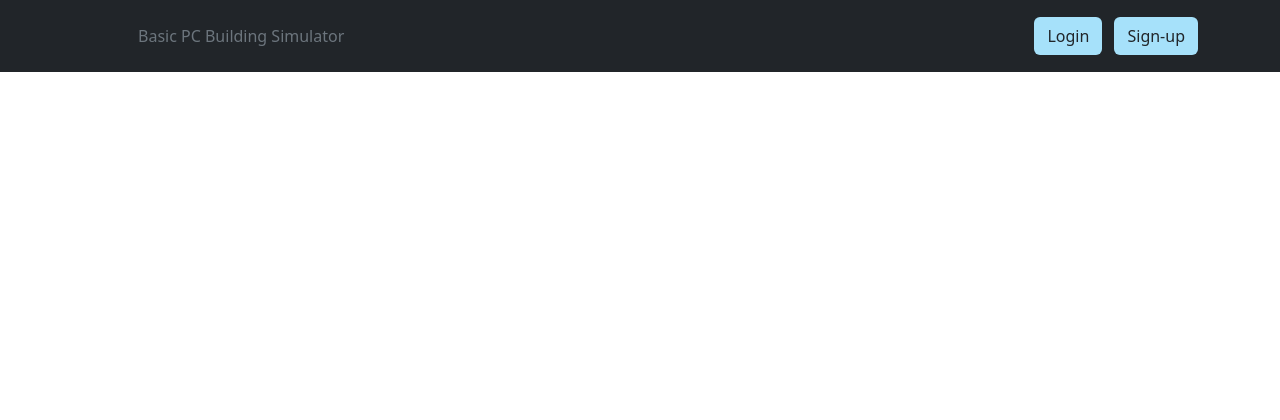
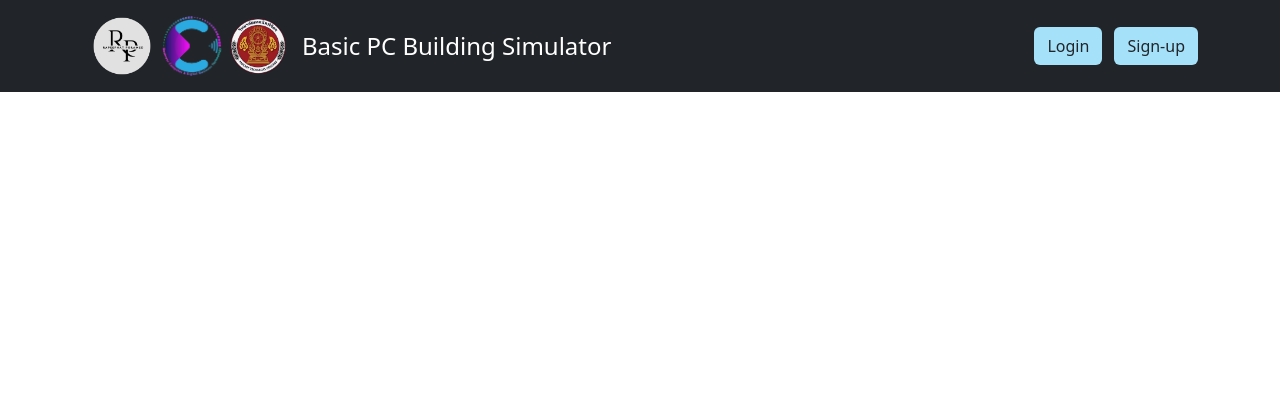
Before and after one commit to MashiroX00/PC-Building, a PHP site: page / in a window 1280 px wide. Shown: the top 420 px of the page. Run offline with PHP 8.4, Linux system fonts and the light colour scheme.

Commit message:
Main menu color

```diff
--- a/Navheader.php
+++ b/Navheader.php
@@ -2,11 +2,17 @@
     <div class="container">
       <div class="d-flex flex-wrap align-items-center justify-content-center justify-content-lg-start">
         <a href="/" class="d-flex align-items-center mb-2 mb-lg-0 text-white text-decoration-none">
-          <svg class="bi me-2" width="40" height="32" role="img" aria-label="Bootstrap"><use xlink:href="#bootstrap"></use></svg>
+          <img src="./src/assets/RapeeMEd2-removebg-preview (1).png" alt="" class="bi me-0" width="80" height="60" role="img"">
+        </a>
+        <a href="/" class="d-flex align-items-center mb-2 mb-lg-0 text-white text-decoration-none">
+          <img src="./src/assets/รูปโลโก้แผนก.png" alt="" class="bi me-2" width="60" height="60" role="img"">
+        </a>
+        <a href="/" class="d-flex align-items-center mb-3 mb-lg-0 text-white text-decoration-none">
+          <img src="./src/assets/305582063_514973683964201_2501104888521175544_n-removebg-preview (3).png" alt="" class="bi me-2" width="56" height="56" role="img"">
         </a>
 
         <ul class="nav col-12 col-lg-auto me-lg-auto mb-2 justify-content-center mb-md-0">
-          <li><a href="#" class="nav-link px-2 text-secondary">Basic PC Building Simulator</a></li>
+          <li><a href="#" class="nav-link px-2 --bs-body-color fs-4" style="color:white;">Basic PC Building Simulator</a></li>
         </ul>
 
 
```
Also changed, not shown: loginUser.php (added, +20 -0 lines), src/assets/305582063_514973683964201_2501104888521175544_n-removebg-preview (3).png (added), src/assets/RapeeMEd2-removebg-preview (1).png (added), src/assets/รูปโลโก้แผนก.png (added).
